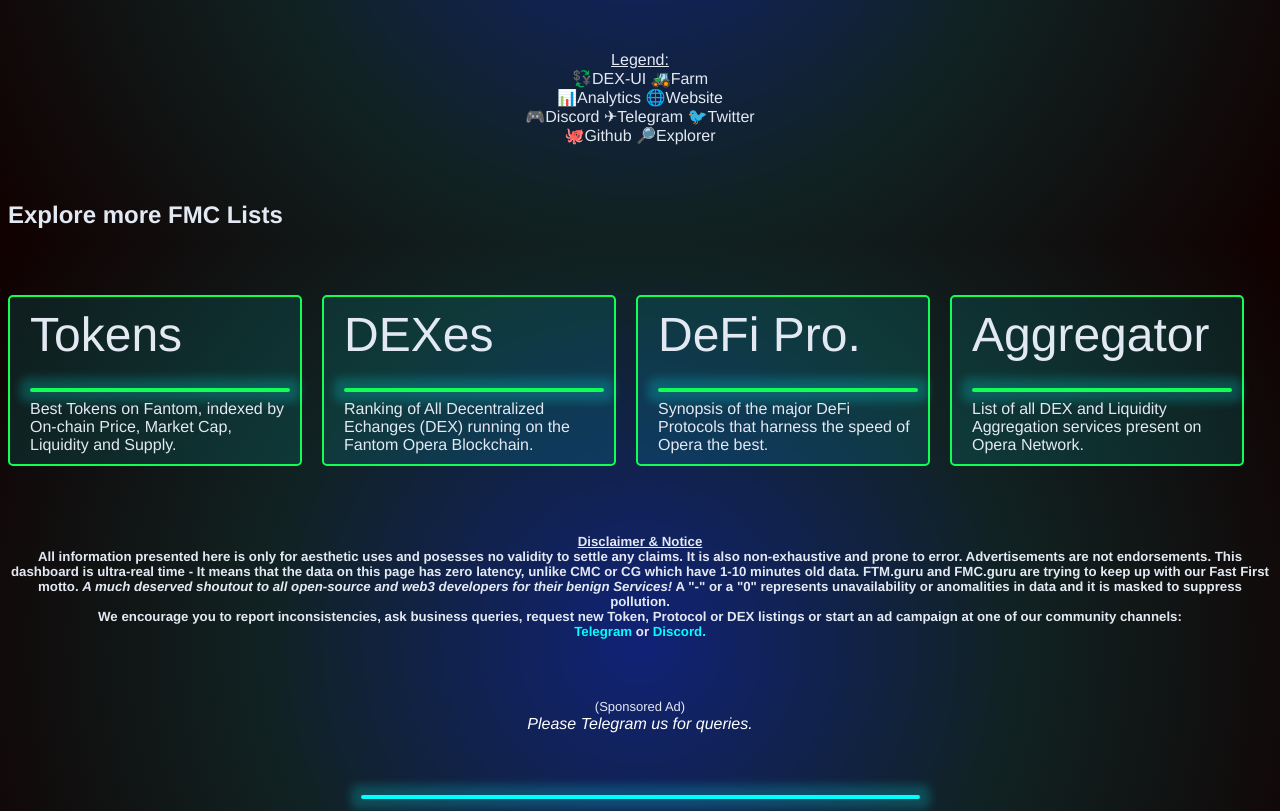
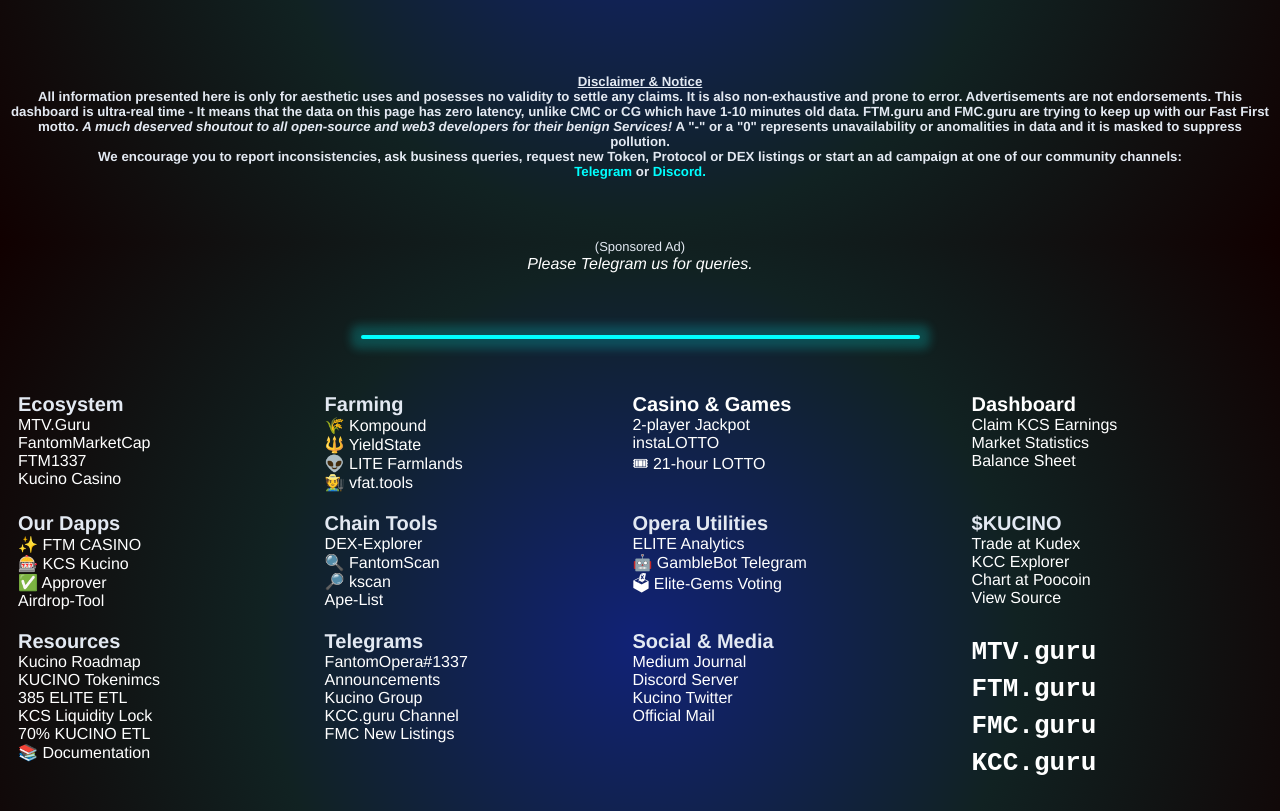
Before and after one commit to mtvguru/scan, a plain HTML site: page docs/dex.html in a window 1280 px wide. Shown: the part 557-1368 px from the top of the page. Drawn offline with Linux system fonts and the light colour scheme; a script that the page names is missing.

Commit message:
neat dex list

```diff
--- a/docs/dex.html
+++ b/docs/dex.html
@@ -168,14 +168,20 @@ thead tr::before{
 <div align="center">
 <h4>Discover the best DEXes at MultiVAC Network with MTV.Guru!</h4>
 </div>
+<!--
 <div align="center" class="pgb2">
 	<div align="center" class="pgb2s"><b>Overall DEX Liquidity</b><br>$<span id="os_l" style="font-size:2em">0</span></div>
 	<div align="center" class="pgb2s"><b>Current USD Velocity</b><br>$<span id="os_v" style="font-size:2em">0</span>/sec.</div>
 	<div align="center" class="pgb2s"><b>Net Money Exchanged</b><br>$<span id="os_e" style="font-size:2em">0</span></div>
 	<div align="center" class="pgb2s"><b>Total No. of Trades</b><br><span id="os_t" style="font-size:2em">0</span></div>
 </div>
+-->
+<br>
+<br>
+<br>
 <br>
 <div class="stage" align="center">
+	<!--
 	<div id="tags">
 		<span onclick="togcol(1)" class="selcol">Pools</span>
 		<span onclick="togcol(2)" class="discol">Total Value Locked</span>
@@ -186,6 +192,7 @@ thead tr::before{
 		<span onclick="togcol(7)" class="discol">Total Transactions</span>
 		<span onclick="togcol(8)" class="discol">Unique Users</span>
 	</div>
+	-->
 	<table id="maintable" class="centerstage">
 		<thead>
 			<tr>
@@ -255,8 +262,11 @@ thead tr::before{
 <br>
 <br>
 <br>
-<div align="center" style="margin:0;padding:0"><u>Legend:</u><br>💱DEX-UI 🚜Farm<br>📊Analytics 🌐Website<br>🎮Discord ✈Telegram 🐦Twitter<br>🐙Github 🔎Explorer</div>
-
+<div align="center" style="margin:0;padding:0"><u>Legend:</u><br><br>💱DEX-UI 🚜Farm
+<!--<br>📊Analytics 🌐Website<br>🎮Discord ✈Telegram 🐦Twitter<br>🐙Github 🔎Explorer-->
+</div>
+
+<!--
 <br>
 <br>
 <h2>Explore more FMC Lists</h2>
@@ -290,6 +300,12 @@ thead tr::before{
 	</div>
 
 </div>
+-->
+
+<br>
+<br>
+<br>
+<br>
 <br>
 <br>
 <h5 align="center" id="disclaimer"><b><u>Disclaimer & Notice</u></b><br>
@@ -314,12 +330,14 @@ Our Address: 0x921Ed37f62CBe4d86D38b720EF4a4a44B24a1C5D--></h5>
 <div class="lowerbar" align="center">
 	<div align="left" class="lowercat">
 		<span>Ecosystem</span><br>
+		<a href="https://mtv.guru" target="_blank">MTV.Guru</a><br>
 		<a href="https://fmc.guru" target="_blank">FantomMarketCap</a><br>
 		<a href="https://ftm.guru" target="_blank">FTM1337</a><br>
 		<a href="https://kcc.guru" target="_blank">Kucino Casino</a><br>
 	</div>
 	<div align="left" class="lowercat">
 		<span>Farming</span><br>
+		<a href="https://mtv.guru/GRAIN.html">🌾 Kompound</a><br>
 		<a href="https://ftm.guru/yieldstate.html">🔱 YieldState</a><br>
 		<a href="https://ftm.guru/LF">👽 LITE Farmlands</a><br>
 		<a href="https://vfat.tools/fantom/guru">🧑‍🌾 vfat.tools</a>
@@ -388,6 +406,7 @@ Our Address: 0x921Ed37f62CBe4d86D38b720EF4a4a44B24a1C5D--></h5>
 		<a target="_blank" href="mailto:ftm1337@protonmail.com">Official Mail</a><br>
 	</div>
 	<div class="lowercat">
+		<a href="https://mtv.guru/index.html"><b style="font-size:2em"><code>MTV.guru</code></b></a><br>
 		<a href="https://ftm.guru/index.html"><b style="font-size:2em"><code>FTM.guru</code></b></a><br>
 		<a href="https://fmc.guru/index.html"><b style="font-size:2em"><code>FMC.guru</code></b></a><br>
 		<a href="https://kcc.guru/index.html"><b style="font-size:2em"><code>KCC.guru</code></b></a>
```
